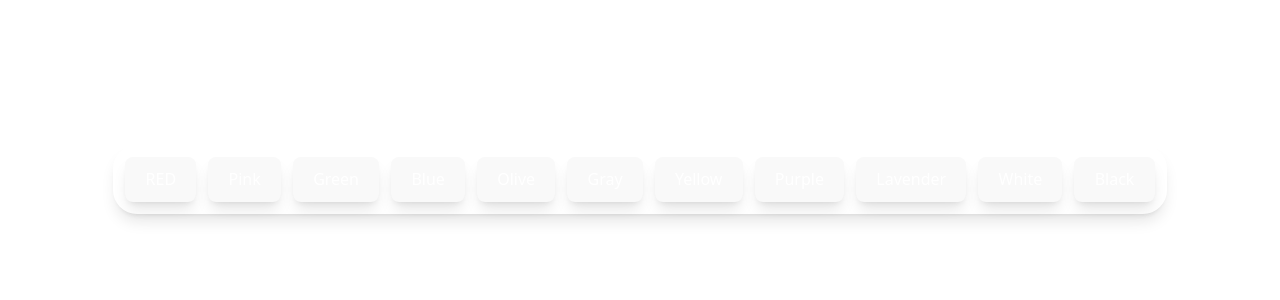
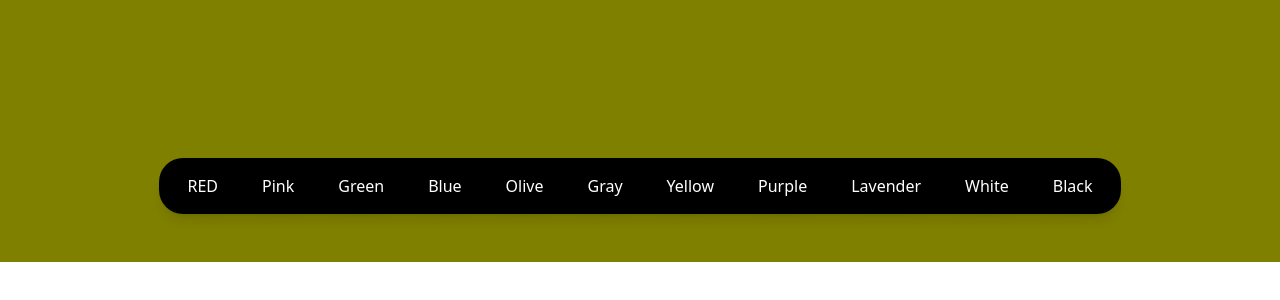
Before and after one commit to SAURAVMITTAL15/BackGround-Color-Change, a React (Vite) app: page / in a window 1280 px wide. Shown: the part 538-838 px from the top of the page. After the commit the page ends 800 px from the top, so only its background shows below. Built offline with nearby package versions, Linux system fonts and the light colour scheme.

Commit message:
Comment a Inwild Css

```diff
--- a/src/App.css
+++ b/src/App.css
@@ -1,6 +1,6 @@
 @import "tailwindcss";
 
-
+/*
 #root {
   max-width: 1280px;
   margin: 0 auto;
@@ -42,4 +42,4 @@
 
 .read-the-docs {
   color: #888;
-}
+} */
--- a/src/App.jsx
+++ b/src/App.jsx
@@ -1,5 +1,5 @@
 import { useState } from 'react'
-import './App.css'
+// import './App.css'
 
 function App() {
 
@@ -8,7 +8,7 @@ function App() {
   return<>
   <div className='w-full h-screen duration-200' style={{backgroundColor: color}}>
   <div className='fixed flex flex-wrap justify-center bottom-12 inset-x-0 px-2'>
-    <div className='flex flex-wrap gap-3 justify-center bg-white shadow-lg px-3  py-3 rounded-3xl'>
+    <div className='flex flex-wrap gap-3 justify-center bg-black shadow-lg px-3  py-3 rounded-3xl'>
       <button className='outline-none px-4 py-1 rounded-full text-white shadow-lg'>RED</button>
 
       <button className='outline-none px-4 py-1 rounded-full text-white shadow-lg'>Pink</button>
--- a/src/index.css
+++ b/src/index.css
@@ -1,7 +1,7 @@
 @import "tailwindcss";
 
 
-:root {
+/* :root {
   font-family: system-ui, Avenir, Helvetica, Arial, sans-serif;
   line-height: 1.5;
   font-weight: 400;
@@ -68,4 +68,4 @@ button:focus-visible {
   button {
     background-color: #f9f9f9;
   }
-}
+} */
```
